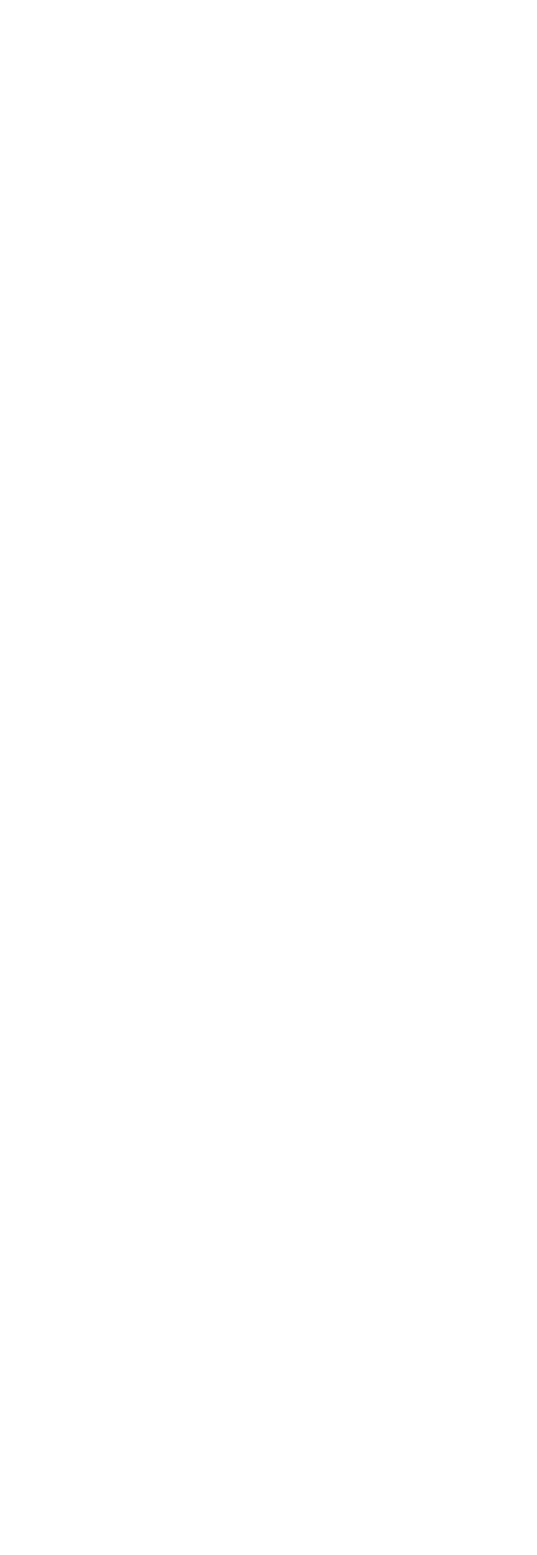
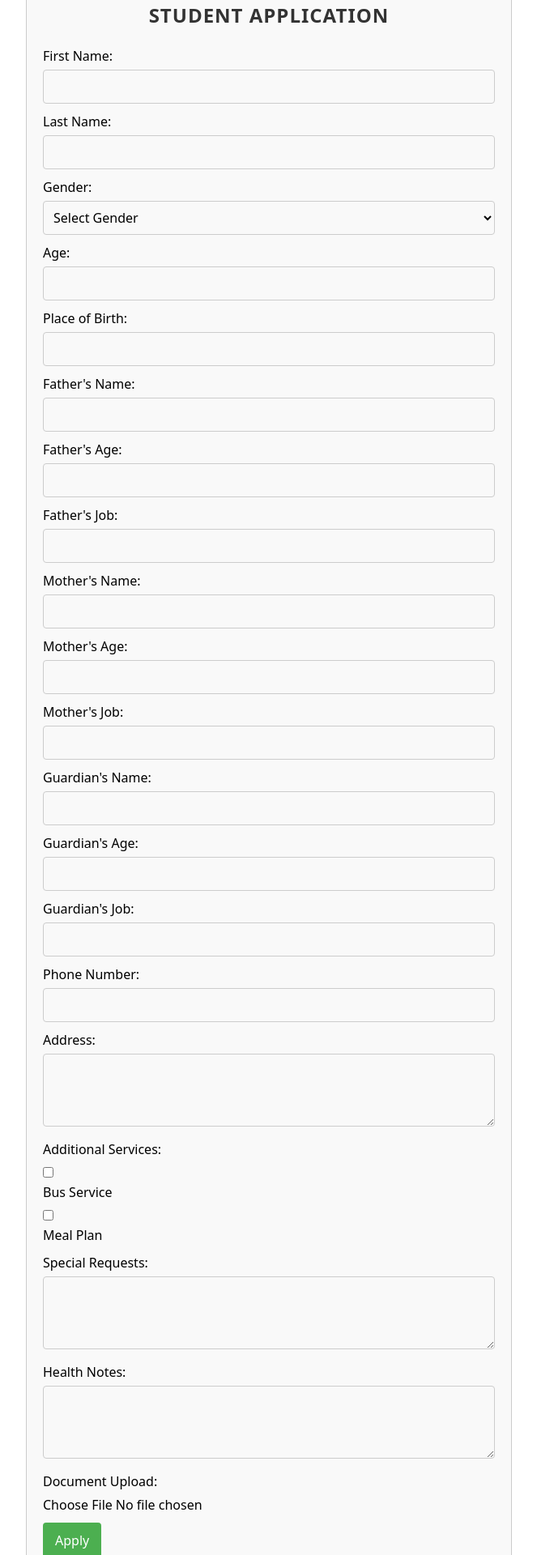
Before and after one commit to Bundith111/Authentication, a Vue app: page /auth/login/gregisterForm in a window 1280 px wide. Before the commit this address had no page. Shown: the part 20-1940 px from the top of the page at 81% size, without its empty margins (308-971 px from the left). Before the commit the page ends 800 px from the top, so only its background shows below. Built offline with nearby package versions, Linux system fonts and the light colour scheme.

Commit message:
GRegisterForm

```diff
--- a/src/components/UI/Navbar.vue
+++ b/src/components/UI/Navbar.vue
@@ -10,7 +10,7 @@
           <li><a href="#" class="hover:text-blue-300">About</a></li>
           <li><a href="#" class="hover:text-blue-300">Services</a></li>
           <li><a href="#" class="hover:text-blue-300">Contact</a></li>
-          <li><a href="#" class="hover:text-blue-300">Login</a></li>
+          <li><router-link to="/auth/login/gregisterForm" class="hover:text-blue-300">Login</router-link></li>
         </ul>
       </div>
     </div>
--- /dev/null
+++ b/src/components/auth/GRegisterForm.vue
@@ -0,0 +1,240 @@
+<template>
+  <div class="student-register-form">
+    <h2 class="form-title">Student Application</h2>
+    <form @submit.prevent="handleSubmit">
+      <div class="form-group">
+        <label for="firstName">First Name:</label>
+        <input type="text" id="firstName" v-model="firstName" required>
+      </div>
+      <div class="form-group">
+        <label for="lastName">Last Name:</label>
+        <input type="text" id="lastName" v-model="lastName" required>
+      </div>
+
+      <div class="form-group">
+        <label for="gender">Gender:</label>
+        <select id="gender" v-model="gender" required>
+          <option value="">Select Gender</option>
+          <option value="male">Male</option>
+          <option value="female">Female</option>
+          <option value="other">Other</option>
+        </select>
+      </div>
+
+      <div class="form-group">
+        <label for="age">Age:</label>
+        <input type="number" id="age" v-model="age" required>
+      </div>
+
+      <div class="form-group">
+        <label for="placeOfBirth">Place of Birth:</label>
+        <input type="text" id="placeOfBirth" v-model="placeOfBirth" required>
+      </div>
+
+      <div class="form-group">
+        <label for="fatherName">Father's Name:</label>
+        <input type="text" id="fatherName" v-model="fatherName" required>
+      </div>
+
+      <div class="form-group">
+        <label for="fatherAge">Father's Age:</label>
+        <input type="number" id="fatherAge" v-model="fatherAge" required>
+      </div>
+
+      <div class="form-group">
+        <label for="fatherJob">Father's Job:</label>
+        <input type="text" id="fatherJob" v-model="fatherJob" required>
+      </div>
+
+      <div class="form-group">
+        <label for="motherName">Mother's Name:</label>
+        <input type="text" id="motherName" v-model="motherName" required>
+      </div>
+
+      <div class="form-group">
+        <label for="motherAge">Mother's Age:</label>
+        <input type="number" id="motherAge" v-model="motherAge" required>
+      </div>
+
+      <div class="form-group">
+        <label for="motherJob">Mother's Job:</label>
+        <input type="text" id="motherJob" v-model="motherJob" required>
+      </div>
+
+      <div class="form-group">
+        <label for="guardianName">Guardian's Name:</label>
+        <input type="text" id="guardianName" v-model="guardianName">
+      </div>
+
+      <div class="form-group">
+        <label for="guardianAge">Guardian's Age:</label>
+        <input type="number" id="guardianAge" v-model="guardianAge">
+      </div>
+
+      <div class="form-group">
+        <label for="guardianJob">Guardian's Job:</label>
+        <input type="text" id="guardianJob" v-model="guardianJob">
+      </div>
+
+      <div class="form-group">
+        <label for="phoneNumber">Phone Number:</label>
+        <input type="tel" id="phoneNumber" v-model="phoneNumber" required>
+      </div>
+
+      <div class="form-group">
+        <label for="address">Address:</label>
+        <textarea id="address" v-model="address" rows="3" required></textarea>
+      </div>
+
+      <div class="form-group">
+        <label>Additional Services:</label>
+        <div>
+          <input type="checkbox" id="busService" v-model="needsBus">
+          <label for="busService">Bus Service</label>
+        </div>
+        <div>
+          <input type="checkbox" id="mealPlan" v-model="needsMealPlan">
+          <label for="mealPlan">Meal Plan</label>
+        </div>
+      </div>
+
+      <div class="form-group">
+        <label for="specialRequests">Special Requests:</label>
+        <textarea id="specialRequests" v-model="specialRequests" rows="3"></textarea>
+      </div>
+
+      <div class="form-group">
+        <label for="healthNotes">Health Notes:</label>
+        <textarea id="healthNotes" v-model="healthNotes" rows="3"></textarea>
+      </div>
+
+      <div class="form-group">
+        <label for="documentUpload">Document Upload:</label>
+        <input type="file" id="documentUpload" @change="handleFileUpload">
+      </div>
+
+      <button type="submit">Apply</button>
+    </form>
+    <p v-if="error" class="error-message">{{ error }}</p>
+  </div>
+</template>
+
+<script>
+export default {
+  data() {
+    return {
+      firstName: '',
+      lastName: '',
+      gender: '',
+      age: null,
+      placeOfBirth: '',
+      fatherName: '',
+      fatherAge: null,
+      fatherJob: '',
+      motherName: '',
+      motherAge: null,
+      motherJob: '',
+      guardianName: '',
+      guardianAge: null,
+      guardianJob: '',
+      phoneNumber: '',
+      address: '',
+      needsBus: false,
+      needsMealPlan: false,
+      specialRequests: '',
+      healthNotes: '',
+      document: null,
+      error: null
+    };
+  },
+  methods: {
+    handleSubmit() {
+      // Basic validation - add more as needed
+      if (!this.firstName || !this.lastName || !this.gender || !this.age || !this.placeOfBirth || !this.fatherName || !this.fatherAge || !this.fatherJob || !this.motherName || !this.motherAge || !this.motherJob || !this.phoneNumber || !this.address) {
+        this.error = 'Please fill in all required fields.';
+        return;
+      }
+
+      let requests = this.specialRequests ? this.specialRequests + '\n' : '';
+      if (this.needsBus) {
+        requests += 'Needs Bus Service\n';
+      }
+      if (this.needsMealPlan) {
+        requests += 'Needs Meal Plan\n';
+      }
+      this.specialRequests = requests;
+
+      // Add your application submission logic here (e.g., API call)
+      console.log('Submitting application for:', this.firstName, this.lastName);
+      console.log('Data:', this.$data); // Log all data for debugging
+      this.error = null; // Clear any previous errors
+    },
+    handleFileUpload(event) {
+      this.document = event.target.files[0];
+      console.log('Uploaded document:', this.document);
+    }
+  }
+};
+</script>
+
+<style scoped>
+.student-register-form {
+  width: 600px;
+  margin: 0 auto;
+  padding: 20px;
+  border: 1px solid #ccc;
+  border-radius: 5px;
+  background-color: #f9f9f9;
+}
+
+.form-title {
+  text-align: center;
+  font-size: 24px;
+  margin-bottom: 20px;
+  color: #333;
+  font-weight: bold;
+  text-transform: uppercase;
+  letter-spacing: 1px;
+}
+
+.form-group {
+  margin-bottom: 10px;
+}
+
+label {
+  display: block;
+  margin-bottom: 5px;
+}
+
+input[type="text"],
+input[type="email"],
+input[type="date"],
+input[type="password"],
+input[type="number"],
+input[type="tel"],
+select,
+textarea {
+  width: 100%;
+  padding: 8px;
+  border: 1px solid #ccc;
+  border-radius: 4px;
+  box-sizing: border-box;
+}
+
+button {
+  background-color: #4CAF50;
+  color: white;
+  padding: 10px 15px;
+  border: none;
+  border-radius: 4px;
+  cursor: pointer;
+}
+
+button:hover {
+  background-color: #3e8e41;
+}
+
+.error-message {
+  color: red;
+}
+</style>
--- a/src/router/index.js
+++ b/src/router/index.js
@@ -4,8 +4,14 @@ import RegisterForm from '../components/auth/RegisterForm.vue'
 import ForgotPassword from '../components/auth/ForgotPassword.vue'
 import Dashboard from '../components/Dashboard.vue'
 import EnrollPage from '../components/EnrollPage.vue'
+import GRegisterForm from '@/components/auth/GRegisterForm.vue'
 
 const routes = [
+  {
+    path: '/auth/login/gregisterForm',
+    name: 'gregisterForm',
+    component: GRegisterForm,
+  },
   {
     path: '/enroll',
     name: 'enroll',
```
